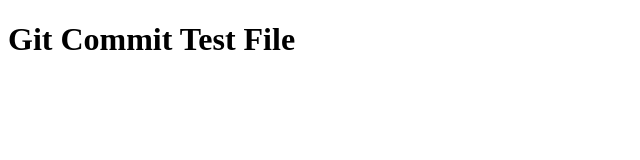
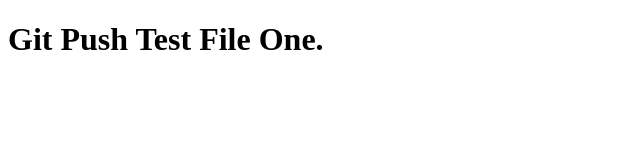
Before and after one commit to paingthuhtwe/MyFristProject, a plain HTML site: page index.html in a window 1280 px wide. Shown: the whole page, without its empty margins (0-640 px from the left). Drawn offline with Linux system fonts and the light colour scheme.

Commit message:
GitPushTestCommit

```diff
--- a/index.html
+++ b/index.html
@@ -7,6 +7,6 @@
     <title>Document</title>
 </head>
 <body>
-    <h1>Git Commit Test File </h1>
+    <h1>Git Push Test File One.</h1>
 </body>
 </html>
--- a/style.css
+++ /dev/null
@@ -1 +0,0 @@
-h1{color: purple;}
```
